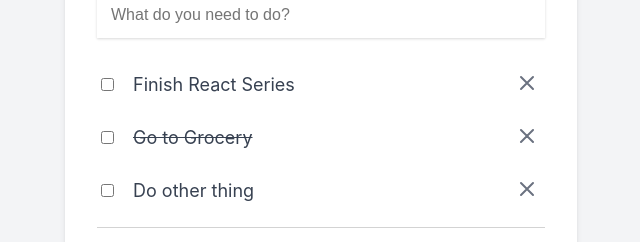
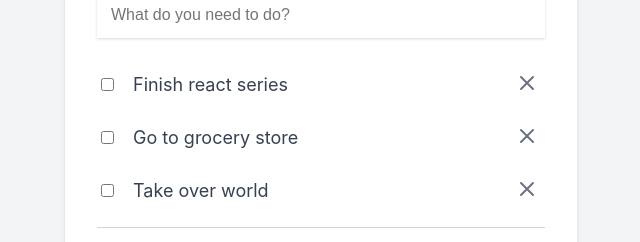
Before and after one commit to pdonahu1/Reactjs-ToDo, a React (Create React App) app: page / in a window 1280 px wide. Shown: the part 120-362 px from the top of the page, without its empty margins (319-959 px from the left). Built offline with nearby package versions, Linux system fonts and the light colour scheme.

Commit message:
Episode 3 - Making use of state

```diff
--- a/src/components/App.jsx
+++ b/src/components/App.jsx
@@ -1,7 +1,26 @@
 import '../reset.css';
 import '../App.css';
+import { useState } from 'react';
 
 function App() {
+  const [todos, setTodos] = useState([
+    {
+      id: 1,
+      title: 'Finish react series',
+      isComplete: false,
+    },
+    {
+      id: 2,
+      title: 'Go to grocery store',
+      isComplete: true,
+    },
+    {
+      id: 3,
+      title: 'Take over world',
+      isComplete: false,
+    }
+  ])
+
   return (
     <div className="todo-app-container">
       <div className="todo-app">
@@ -15,10 +34,11 @@
         </form>
 
         <ul className="todo-list">
+          {todos.map((todo, index) => (
           <li className="todo-item-container">
             <div className="todo-item">
               <input type="checkbox" />
-              <span className="todo-item-label">Finish React Series</span>
+              <span className="todo-item-label">{todo.title}</span>
               {/* <input type="text" className="todo-item-input" value="Finish React Series" /> */}
             </div>
             <button className="x-button">
@@ -37,52 +57,7 @@
               </svg>
             </button>
           </li>
-          <li className="todo-item-container">
-            <div className="todo-item">
-              <input type="checkbox" />
-              <span className="todo-item-label line-through">
-                Go to Grocery
-              </span>
-              {/* <input type="text" className="todo-item-input" value="Go to Grocery" /> */}
-            </div>
-            <button className="x-button">
-              <svg
-                className="x-button-icon"
-                fill="none"
-                viewBox="0 0 24 24"
-                stroke="currentColor"
-              >
-                <path
-                  strokeLinecap="round"
-                  strokeLinejoin="round"
-                  strokeWidth={2}
-                  d="M6 18L18 6M6 6l12 12"
-                />
-              </svg>
-            </button>
-          </li>
-          <li className="todo-item-container">
-            <div className="todo-item">
-              <input type="checkbox" />
-              <span className="todo-item-label">Do other thing</span>
-              {/* <input type="text" className="todo-item-input" value="Do other thing /> */}
-            </div>
-            <button className="x-button">
-              <svg
-                className="x-button-icon"
-                fill="none"
-                viewBox="0 0 24 24"
-                stroke="currentColor"
-              >
-                <path
-                  strokeLinecap="round"
-                  strokeLinejoin="round"
-                  strokeWidth={2}
-                  d="M6 18L18 6M6 6l12 12"
-                />
-              </svg>
-            </button>
-          </li>
+          ))}
         </ul>
 
         <div className="check-all-container">
--- a/src/index.js
+++ b/src/index.js
@@ -2,12 +2,14 @@
 import ReactDOM from 'react-dom/client';
 import './index.css';
 import App from './components/App';
+import AppClass from './components/App';
 import reportWebVitals from './reportWebVitals';
 
 const root = ReactDOM.createRoot(document.getElementById('root'));
 root.render(
   <React.StrictMode>
-    <App />
+    {/* <App /> */}
+    <AppClass />
   </React.StrictMode>
 );
 
```
Also changed, not shown: src/components/AppClass.jsx (added, +90 -0 lines), 1 other file (tests, documents, lock files or other folders).
